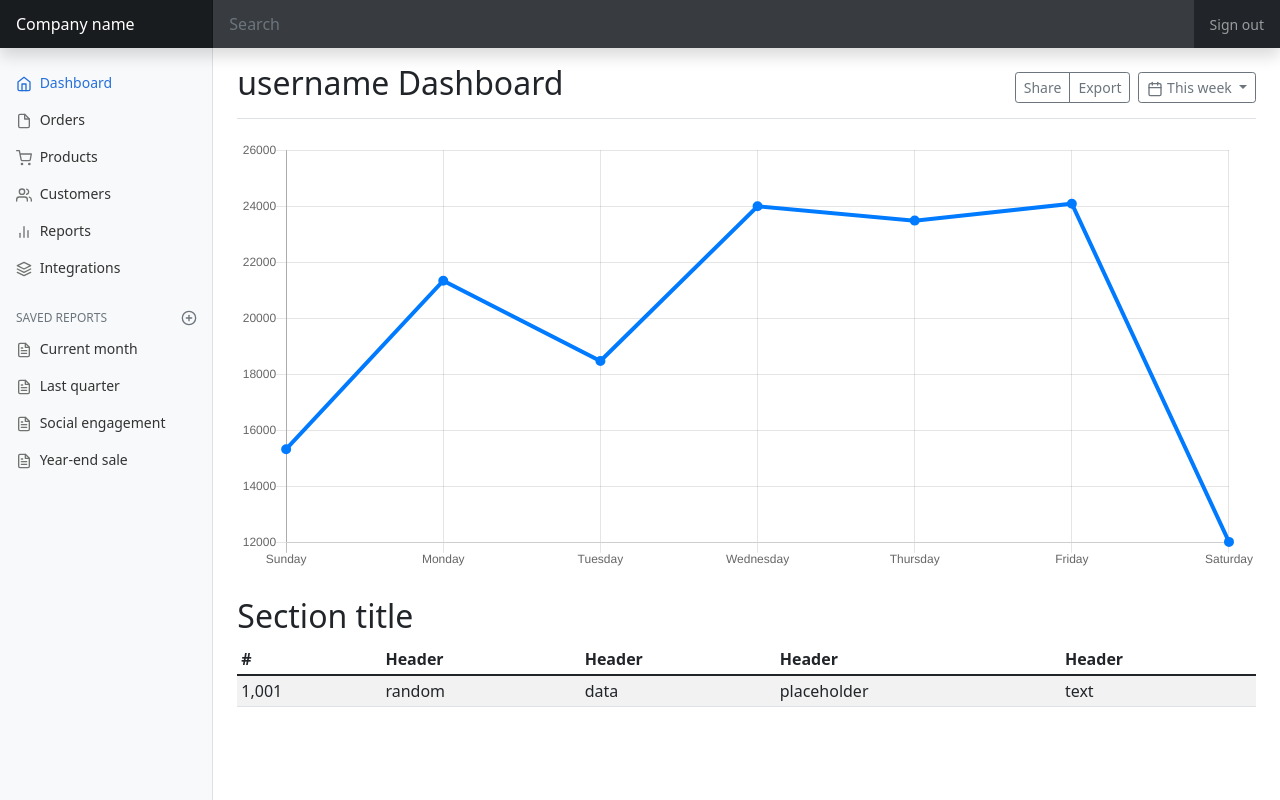
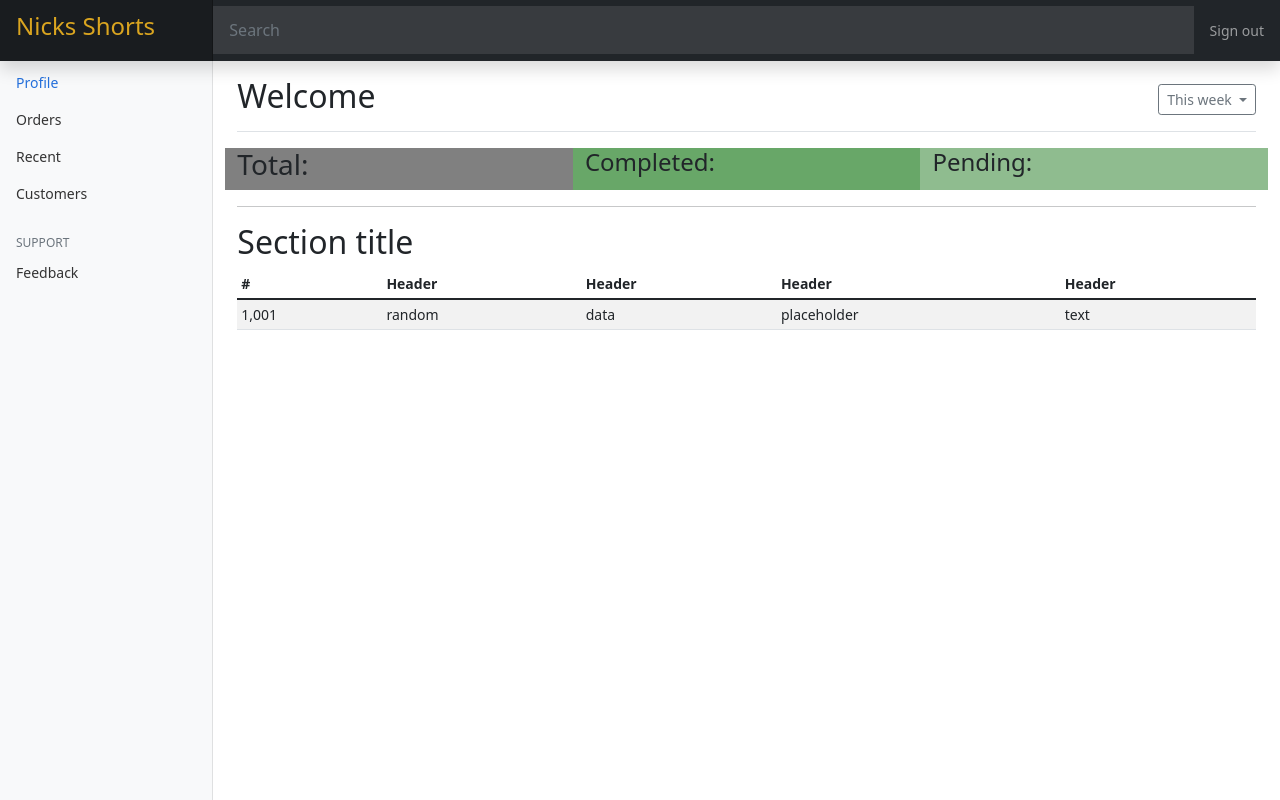
Before and after one commit to SimpleNiQue/Dropshipping-Store, a Django app: template user/templates/user/dashboard.html in a window 1280 px wide. Run offline with Django 4.2, Linux system fonts and the light colour scheme; the template is opened without the code that fills it, so the values that code supplies are empty; some libraries are stand-ins or nearby versions.

Commit message:
modified dashboard: added userdashboard

```diff
--- a/user/templates/user/dashboard.html
+++ b/user/templates/user/dashboard.html
@@ -1,13 +1,11 @@
+{% extends 'user/user_base.html'%}
 {% load static %}
 
-    <!-- Bootstrap core CSS -->
-<link href="{% static 'css/bootstrap/bootstrap.min.css' %}" rel="stylesheet">
 
-    <!-- Custom styles for this template -->
-    <link href="{% static 'css/bootstrap/dashboard.css' %}" rel="stylesheet">
-
+{% block title %}{{ user.username|title }}-Dashboard{% endblock title %}
+{% block content%}
       <header class="navbar navbar-dark sticky-top bg-dark flex-md-nowrap p-0 shadow">
-  <a class="navbar-brand col-md-3 col-lg-2 me-0 px-3" href="#">Company name</a>
+        <a class="navbar-brand col-md-3 col-lg-2 me-0 px-3" href="{% url 'market:home' %}" style="color:goldenrod ;"><h4> Nicks Shorts</h4></a>
         <button class="navbar-toggler position-absolute d-md-none collapsed" type="button" data-bs-toggle="collapse" data-bs-target="#sidebarMenu" aria-controls="sidebarMenu" aria-expanded="false" aria-label="Toggle navigation">
           <span class="navbar-toggler-icon"></span>
         </button>
@@ -27,7 +25,7 @@
                 <li class="nav-item">
                   <a class="nav-link active" aria-current="page" href="#">
                     <span data-feather="home"></span>
-              {{ user.username }}Dashboard
+                    Profile
                   </a>
                 </li>
                 <li class="nav-item">
@@ -39,7 +37,7 @@
                 <li class="nav-item">
                   <a class="nav-link" href="#">
                     <span data-feather="shopping-cart"></span>
-              Products
+                    Recent
                   </a>
                 </li>
                 <li class="nav-item">
@@ -48,22 +46,9 @@
                     Customers
                   </a>
                 </li>
-          <li class="nav-item">
-            <a class="nav-link" href="#">
-              <span data-feather="bar-chart-2"></span>
-              Reports
-            </a>
-          </li>
-          <li class="nav-item">
-            <a class="nav-link" href="#">
-              <span data-feather="layers"></span>
-              Integrations
-            </a>
-          </li>
-        </ul>
 
               <h6 class="sidebar-heading d-flex justify-content-between align-items-center px-3 mt-4 mb-1 text-muted">
-          <span>Saved reports</span>
+                <span>Support</span>
                 <a class="link-secondary" href="#" aria-label="Add a new report">
                   <span data-feather="plus-circle"></span>
                 </a>
@@ -72,48 +57,42 @@
                 <li class="nav-item">
                   <a class="nav-link" href="#">
                     <span data-feather="file-text"></span>
-              Current month
+                    Feedback
                   </a>
                 </li>
-          <li class="nav-item">
-            <a class="nav-link" href="#">
-              <span data-feather="file-text"></span>
-              Last quarter
-            </a>
-          </li>
-          <li class="nav-item">
-            <a class="nav-link" href="#">
-              <span data-feather="file-text"></span>
-              Social engagement
-            </a>
-          </li>
-          <li class="nav-item">
-            <a class="nav-link" href="#">
-              <span data-feather="file-text"></span>
-              Year-end sale
-            </a>
-          </li>
+
               </ul>
             </div>
           </nav>
 
           <main class="col-md-9 ms-sm-auto col-lg-10 px-md-4">
             <div class="d-flex justify-content-between flex-wrap flex-md-nowrap align-items-center pt-3 pb-2 mb-3 border-bottom">
-        <h1 class="h2"> username Dashboard</h1>
+              <h1 class="h2"> Welcome {{ user.username|title }}</h1>
               <div class="btn-toolbar mb-2 mb-md-0">
-          <div class="btn-group me-2">
-            <button type="button" class="btn btn-sm btn-outline-secondary">Share</button>
-            <button type="button" class="btn btn-sm btn-outline-secondary">Export</button>
-          </div>
                 <button type="button" class="btn btn-sm btn-outline-secondary dropdown-toggle">
                   <span data-feather="calendar"></span>
                   This week
                 </button>
               </div>
             </div>
+            <!-- TODO: Add a Chart later
+              <canvas class="my-4 w-100" id="myChart" width="900" height="50"></canvas>
+            -->
+      <div class="row">
+        <div class="col" id="total-orders">
+          <h3>Total: <strong>{% comment %}{{total}}{% endcomment %}</strong> </h3>
+        </div>
 
-      <canvas class="my-4 w-100" id="myChart" width="900" height="380"></canvas>
+        <div class="col" id="completed-orders">
+          <h4>Completed: <strong>{% comment %}{{delivered}}{% endcomment %}</strong> </h4>
+        </div>
 
+        <div class="col" id="pending-orders">
+          <h4>Pending: {% comment %}{{pending}}{% endcomment %} </h4>
+        </div>
+      </div>
+
+      <hr>
             <h2>Section title</h2>
             <div class="table-responsive">
               <table class="table table-striped table-sm">
@@ -140,10 +119,4 @@
           </main>
         </div>
       </div>
-
-
-    <script src="../assets/dist/js/bootstrap.bundle.min.js"></script>
-
-      <script src="https://cdn.jsdelivr.net/npm/feather-icons@4.28.0/dist/feather.min.js" integrity="sha384-uO3SXW5IuS1ZpFPKugNNWqTZRRglnUJK6UAZ/gxOX80nxEkN9NcGZTftn6RzhGWE" crossorigin="anonymous"></script><script src="https://cdn.jsdelivr.net/npm/chart.js@2.9.4/dist/Chart.min.js" integrity="sha384-zNy6FEbO50N+Cg5wap8IKA4M/ZnLJgzc6w2NqACZaK0u0FXfOWRRJOnQtpZun8ha" crossorigin="anonymous"></script><script src="dashboard.js"></script>
-  </body>
-</html>
+  {% endblock content%}
--- /dev/null
+++ b/user/templates/user/user_base.html
@@ -0,0 +1,36 @@
+{% load static %}
+
+<!DOCTYPE html>
+<html lang="en">
+<head>
+  <meta charset="UTF-8">
+  <meta http-equiv="X-UA-Compatible" content="IE=edge">
+  <meta name="viewport" content="width=device-width, initial-scale=1.0">
+  <title>{% block title %}{% endblock title %}</title>
+  <!-- Bootstrap core CSS -->
+  <link href="{% static 'css/bootstrap/bootstrap.min.css' %}" rel="stylesheet">
+
+  <!-- Custom styles for this template -->
+  <link href="{% static 'css/bootstrap/dashboard.css' %}" rel="stylesheet">
+  <style>
+  #completed-orders{
+    background-color:rgb(104, 167, 104);
+  }
+
+  #pending-orders{
+    background-color:darkseagreen;
+
+}
+
+  #total-orders{
+    background-color: grey;
+  }
+
+</style>
+
+</head>
+<body>
+  {% block content%}{% endblock content%}
+</body>
+<script src="{% static 'js/bootstrap/bootstrap.bundle.min.js' %}"></script>
+</html>
```
Lines whose indentation alone changed are shown as unchanged.
